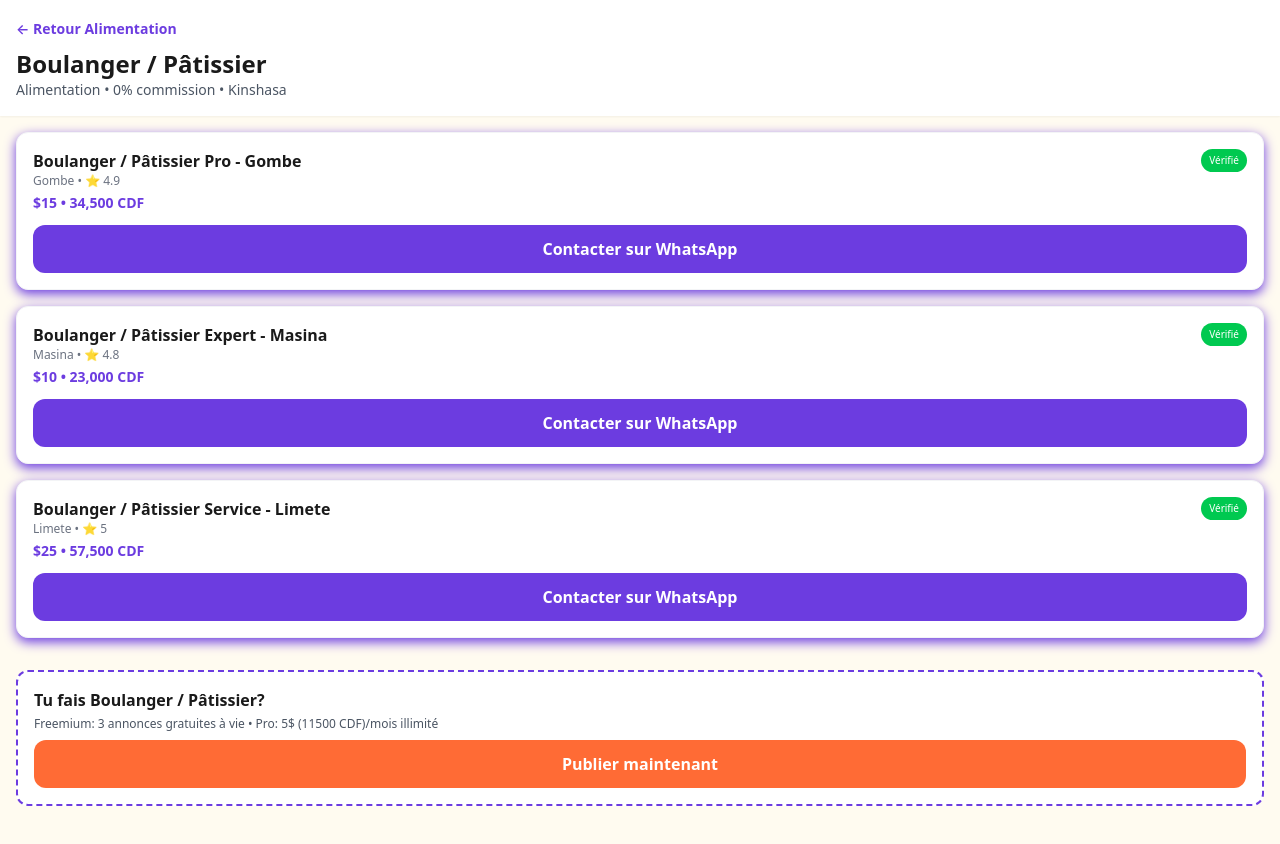
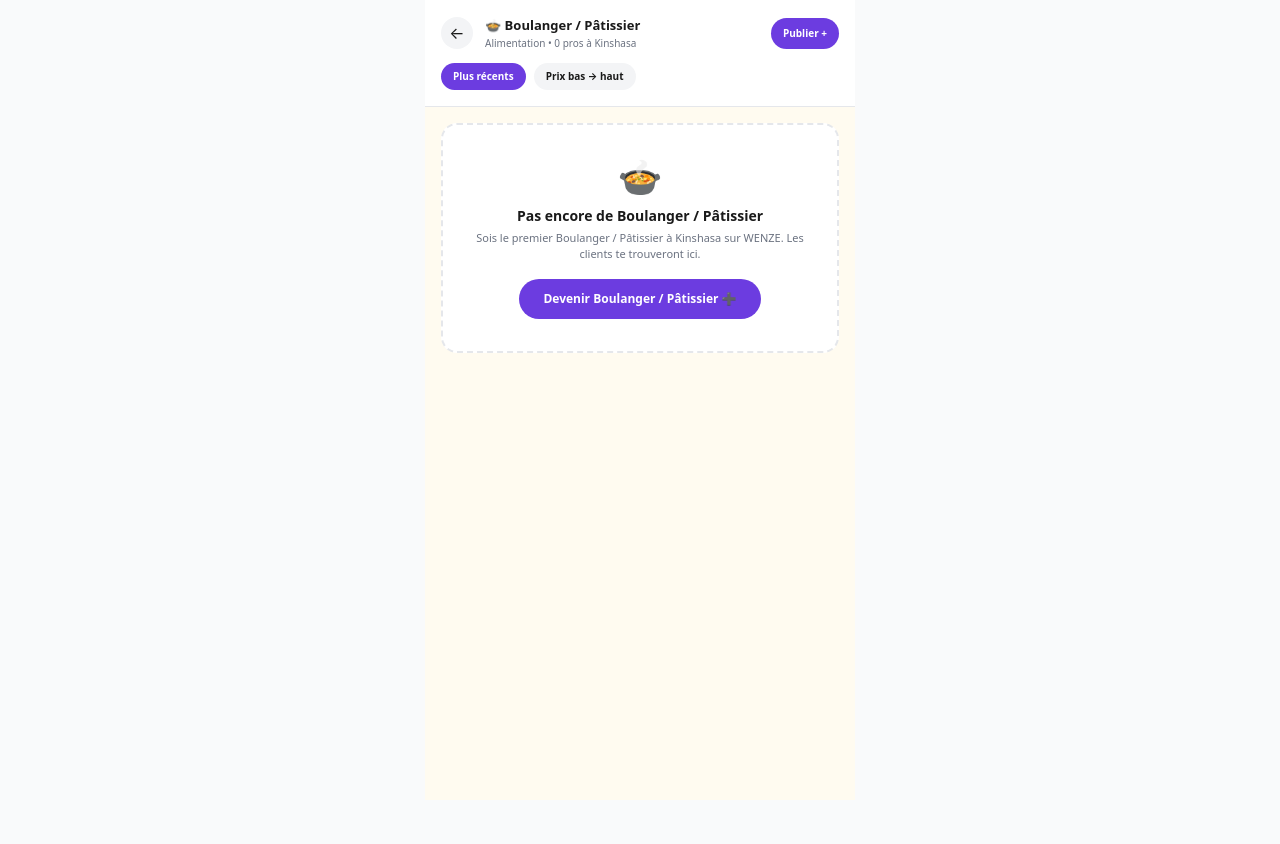
Before and after one commit to kongolokelvin47-cmd/Wenze-pwa, a Next.js app: page /categorie/alimentation/boulanger in a window 1280 px wide. Shown: the top 844 px of the page. After the commit the page ends 800 px from the top, so only its background shows below. Built offline with nearby package versions, Linux system fonts and the light colour scheme.

Commit message:
Refactor ActivitePage component and logic

```diff
--- a/app/categorie/[slug]/[activite]/page.tsx
+++ b/app/categorie/[slug]/[activite]/page.tsx
@@ -1,67 +1,108 @@
-// app/categorie/[slug]/[activite]/page.tsx - WENZE WENZE BUSINESS FINAL
+"use client";
+import { useParams } from "next/navigation";
 import Link from "next/link";
+import { useState, useEffect, useMemo } from "react";
 import { getCategorieById, getActiviteById } from "@/lib/categories";
-import { notFound } from "next/navigation";
-import { FORMULES, TAUX_CDF } from "@/lib/paiement";
 
-export default function PageActivite({ params }: { params: { slug: string; activite: string } }) {
-  const categorie = getCategorieById(params.slug);
-  if (!categorie) return notFound();
+const cleanWhatsapp = (n: string) => (n || "").toString().replace(/[^0-9]/g, "");
 
-  const activite = getActiviteById(params.slug, params.activite);
-  if (!activite) return notFound();
+export default function ActivitePage() {
+  const params = useParams();
+  const catId = (params.slug as string)?.toLowerCase();
+  const actSlug = (params.activite as string)?.toLowerCase();
+  const cat = getCategorieById(catId);
+  const act = cat ? getActiviteById(catId, actSlug) : null;
 
-  const getWaLink = (nomPro: string, prix?: string) => {
-    const msg = `Bonjour 👋 Je vous contacte depuis WENZE WENZE BUSINESS.
+  const [allAnnonces, setAllAnnonces] = useState<any[]>([]);
+  const [tri, setTri] = useState<"recent"|"prix">("recent");
 
-Je suis intéressé par: ${activite.label} - ${nomPro}
-Catégorie: ${categorie.titreCourt}
-${prix ? `Prix vu: ${prix}` : ""}
+  useEffect(()=>{
+    try {
+      const list = JSON.parse(localStorage.getItem("wenze_annonces_list") || "[]");
+      setAllAnnonces(list);
+    } catch {}
+  },[]);
 
-Vous êtes disponible à Kinshasa?
-Merci!`;
-    return `https://wa.me/243810000000?text=${encodeURIComponent(msg)}`;
+  const filtered = useMemo(()=>{
+    if(!cat) return [];
+    return allAnnonces.filter((a:any)=>{
+      const catField = (a.categorieId || a.categorie || "").toLowerCase();
+      const actField = (a.activiteId || a.activite || "").toLowerCase();
+
+      const matchCat = catField === cat.id || catField.includes(cat.id) || catField.includes(cat.titreCourt.toLowerCase()) || cat.titre.toLowerCase().includes(catField);
+      if(!matchCat) return false;
+
+      if(actSlug === "tout-travaux-techniques"){
+        // Tout travaux = affiche tout ce qui est dans technique + soudeur + carreleur etc
+        return true; // On affiche tout de la catégorie technique quand on est dans tout travaux
+      }
+      return actField === actSlug || actField.includes(actSlug) || actSlug.includes(actField);
+    }).sort((a,b)=>{
+      if(tri==="prix") return (a.prix||0) - (b.prix||0);
+      return new Date(b.createdAt||0).getTime() - new Date(a.createdAt||0).getTime();
+    });
+  },[allAnnonces, catId, actSlug, cat, tri]);
+
+  const getWaLink = (p:any)=>{
+    const num = cleanWhatsapp(p.ownerWhatsapp || p.whatsapp);
+    if(!num) return "#";
+    const msg = `Bonjour ${p.user||''} 👋 WENZE - Je veux ton service ${act?.label} "${p.titre}" à ${p.prix}$ - Kinshasa`;
+    return `https://wa.me/${num}?text=${encodeURIComponent(msg)}`;
   };
 
-  const pros = [
-    { id: 1, nom: `${activite.label} Pro - Gombe`, prix: "$15", prixCDF: 15 * TAUX_CDF, commune: "Gombe", note: 4.9 },
-    { id: 2, nom: `${activite.label} Expert - Masina`, prix: "$10", prixCDF: 10 * TAUX_CDF, commune: "Masina", note: 4.8 },
-    { id: 3, nom: `${activite.label} Service - Limete`, prix: "$25", prixCDF: 25 * TAUX_CDF, commune: "Limete", note: 5.0 },
-  ];
+  if(!cat) return <div className="p-8 text-center"><p>Catégorie introuvable</p><Link href="/categorie" className="text-[#6C3CE0]">Retour</Link></div>;
+  if(!act) return <div className="p-8 text-center"><p>Activité "{actSlug}" introuvable dans {cat.titre}</p><Link href={`/categorie/${catId}`} className="text-[#6C3CE0]">Retour {cat.titreCourt}</Link></div>;
 
   return (
-    <div className="min-h-screen bg-[#FFFBF0] pb-20">
-      <div className="bg-white p-4 shadow-sm sticky top-0 z-10">
-        <Link href={`/categorie/${params.slug}`} className="text-sm text-[#6C3CE0] font-semibold">← Retour {categorie.titreCourt}</Link>
-        <h1 className="text-2xl font-bold mt-2">{activite.label}</h1>
-        <p className="text-sm text-gray-600">{categorie.titreCourt} • 0% commission • Kinshasa</p>
-      </div>
+    <div className="max-w-[430px] mx-auto bg-[#FFFBF0] min-h-screen pb-24">
+      <header className="sticky top-0 bg-white z-20 p-4 border-b">
+        <div className="flex items-center gap-3">
+          <Link href={`/categorie/${catId}`} className="w-8 h-8 bg-gray-100 rounded-full flex items-center justify-center">←</Link>
+          <div className="flex-1">
+            <h1 className="font-black text-[13px]">{cat.icon} {act.label}</h1>
+            <p className="text-[10px] text-gray-500">{cat.titreCourt} • {filtered.length} pros à Kinshasa</p>
+          </div>
+          <Link href={`/publier?categorie=${catId}&activite=${actSlug}`} className="bg-[#6C3CE0] text-white text-[10px] font-bold px-3 py-2 rounded-full">Publier +</Link>
+        </div>
+        <div className="flex gap-2 mt-3">
+          <button onClick={()=>setTri("recent")} className={`text-[10px] px-3 py-1.5 rounded-full font-bold ${tri==="recent" ? "bg-[#6C3CE0] text-white" : "bg-gray-100"}`}>Plus récents</button>
+          <button onClick={()=>setTri("prix")} className={`text-[10px] px-3 py-1.5 rounded-full font-bold ${tri==="prix" ? "bg-[#6C3CE0] text-white" : "bg-gray-100"}`}>Prix bas → haut</button>
+        </div>
+      </header>
 
-      <div className="p-4 grid gap-4">
-        {pros.map((pro) => (
-          <div key={pro.id} className="bg-white rounded-[12px] p-4 shadow-wenze border border-gray-100">
-            <div className="flex justify-between items-start">
-              <div>
-                <h3 className="font-bold">{pro.nom}</h3>
-                <p className="text-xs text-gray-500">{pro.commune} • ⭐ {pro.note}</p>
-                <p className="text-sm font-bold text-[#6C3CE0] mt-1">{pro.prix} • {pro.prixCDF.toLocaleString()} CDF</p>
-              </div>
-              <span className="bg-[#00C950] text-white text-[10px] px-2 py-1 rounded-full">Vérifié</span>
-            </div>
-            <a href={getWaLink(pro.nom, pro.prix)} target="_blank" className="mt-3 block w-full bg-[#6C3CE0] text-white text-center py-3 rounded-[12px] font-bold">
-              Contacter sur WhatsApp
-            </a>
+      <div className="p-4">
+        {filtered.length === 0 ? (
+          <div className="bg-white border-2 border-dashed rounded-2xl p-8 text-center">
+            <p className="text-4xl">{cat.icon}</p>
+            <p className="font-black text-[14px] mt-2">Pas encore de {act.label}</p>
+            <p className="text-[11px] text-gray-500 mt-1">Sois le premier {act.label} à Kinshasa sur WENZE. Les clients te trouveront ici.</p>
+            <Link href={`/publier?categorie=${catId}&activite=${actSlug}`} className="mt-4 inline-block bg-[#6C3CE0] text-white text-xs font-bold px-6 py-3 rounded-full">Devenir {act.label} ➕</Link>
+            {actSlug === "tout-travaux-techniques" && <p className="text-[10px] text-gray-400 mt-3">Inclut: Soudeur, Carreleur, Vitreur, Aluminium, Maçon, etc.</p>}
           </div>
-        ))}
-
-        <div className="bg-white rounded-[12px] p-4 mt-4 border-2 border-dashed border-[#6C3CE0]">
-          <h4 className="font-bold">Tu fais {activite.label}?</h4>
-          <p className="text-xs text-gray-600 mt-1">Freemium: 3 annonces gratuites à vie • Pro: 5$ (11500 CDF)/mois illimité</p>
-          <Link href="/publier" className="mt-2 block w-full bg-[#FF6B35] text-white text-center py-3 rounded-[12px] font-bold">
-            Publier maintenant
-          </Link>
-        </div>
+        ) : (
+          <div className="grid grid-cols-2 gap-3">
+            {filtered.map((p:any)=>{
+              const prixTxt = p.prixCDF ? `${Number(p.prixCDF).toLocaleString()} CDF` : `${p.prix}$`;
+              return (
+                <div key={p.id} className="bg-white border rounded-2xl overflow-hidden shadow-sm hover:shadow-md transition flex flex-col">
+                  <Link href={`/produit/${p.id}`} className="w-full aspect-[4/3] bg-white flex items-center justify-center overflow-hidden relative">
+                    {p.photo ? <img src={p.photo} alt={p.titre} className="max-w-full max-h-full object-contain" /> : <span className="text-2xl">📦</span>}
+                    <span className="absolute top-2 right-2 bg-black/70 text-white text-[8px] px-2 py-1 rounded-full">🔒 {cleanWhatsapp(p.ownerWhatsapp||p.whatsapp).slice(-4)}</span>
+                    {actSlug === "tout-travaux-techniques" && <span className="absolute top-2 left-2 bg-[#6C3CE0] text-white text-[7px] px-1.5 py-0.5 rounded-full font-bold">TOUT TRAVAUX</span>}
+                  </Link>
+                  <div className="p-2.5 flex-1 flex flex-col">
+                    <p className="font-bold text-[#6C3CE0] text-[12px] truncate">{prixTxt}</p>
+                    <Link href={`/produit/${p.id}`}><p className="text-[11px] font-semibold leading-tight line-clamp-2 h-7">{p.titre}</p></Link>
+                    <p className="text-[9px] text-gray-400 truncate mt-0.5">👤 {p.user||"Anonyme"} • {act.label}</p>
+                    <a href={getWaLink(p)} target="_blank" rel="noopener noreferrer" className="mt-2 w-full bg-[#00C950] hover:bg-[#00b247] text-white text-[10px] font-bold py-2.5 rounded-full flex justify-center items-center gap-1">💬 WhatsApp</a>
+                  </div>
+                </div>
+              );
+            })}
+          </div>
+        )}
       </div>
     </div>
   );
-              }
+}
+export const dynamic = 'force-dynamic';
```
